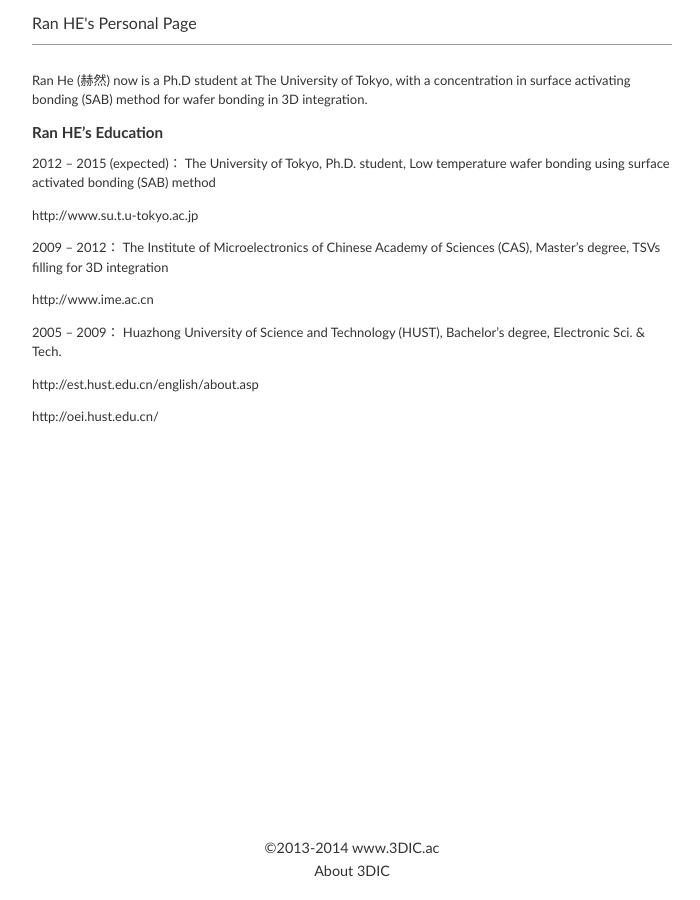
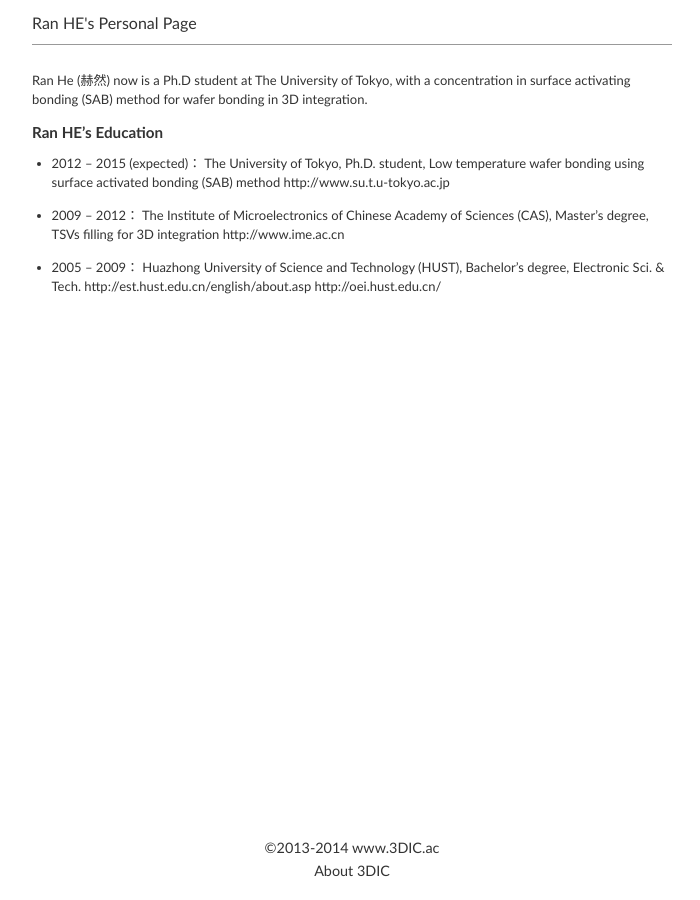
Before and after one commit to 3DIC/3dic.github.io, a Jekyll site: the page built from heran.md, in a window 1280 px wide. Shown: the whole page, without its empty margins (288-988 px from the left). Built offline with Jekyll 4.4.1, drawn with Linux system fonts in a browser that asks for light colours; nearby versions of some CDN libraries; some web fonts are replaced; comment, search, counter and statistics services are not loaded.

```diff
--- a/heran.md
+++ b/heran.md
@@ -6,23 +6,18 @@ title: Ran HE 赫然
 Ran He (赫然) now is a Ph.D student at The University of Tokyo, with a concentration in surface activating bonding (SAB) method for wafer bonding in 3D integration.
 
 ###Ran HE's Education
-
-2012 – 2015 (expected)：
+* 2012 – 2015 (expected)：
 The University of Tokyo,
 Ph.D. student, Low temperature wafer bonding using surface activated bonding (SAB) method
-
 http://www.su.t.u-tokyo.ac.jp
 
-2009 – 2012：
+* 2009 – 2012：
 The Institute of Microelectronics of Chinese Academy of Sciences (CAS),
 Master's degree, TSVs filling for 3D integration
-
 http://www.ime.ac.cn
 
-2005 – 2009：
+* 2005 – 2009：
 Huazhong University of Science and Technology (HUST),
 Bachelor's degree, Electronic Sci. & Tech.
-
 http://est.hust.edu.cn/english/about.asp
-
 http://oei.hust.edu.cn/
```
